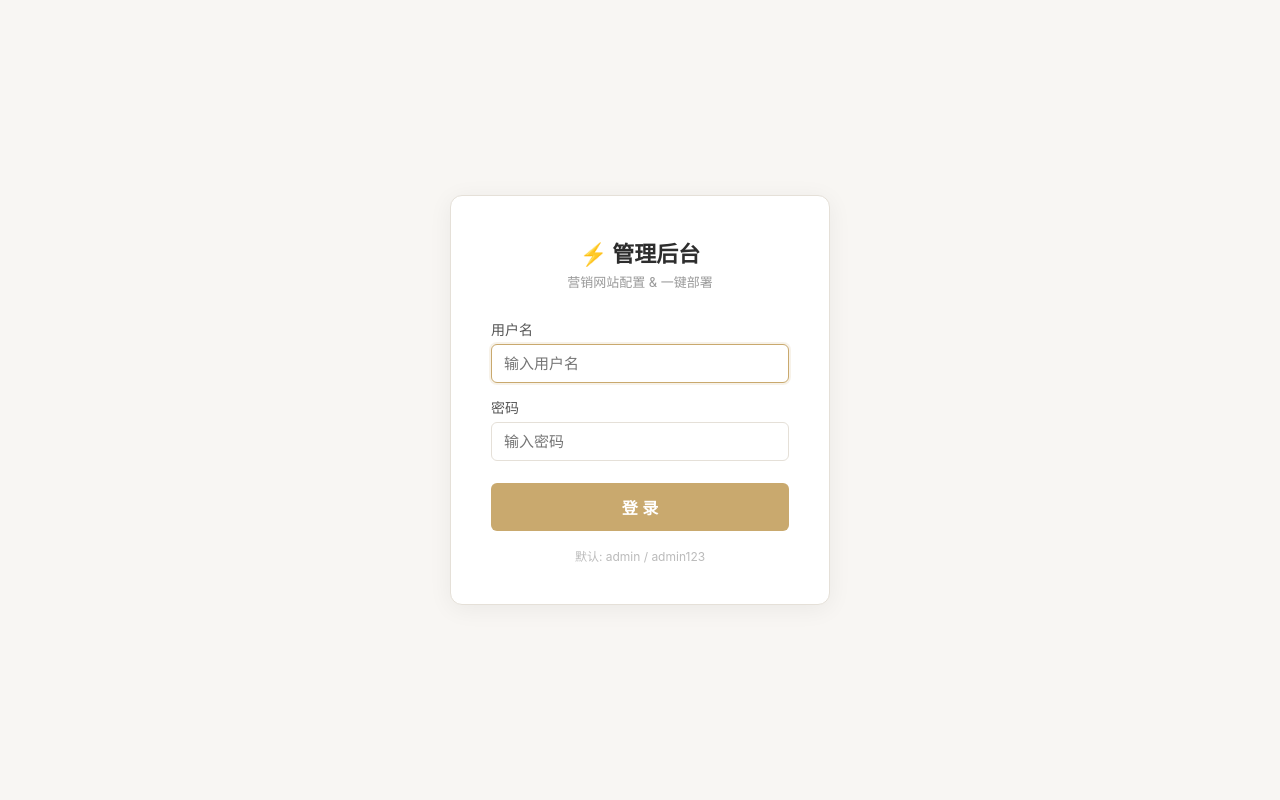
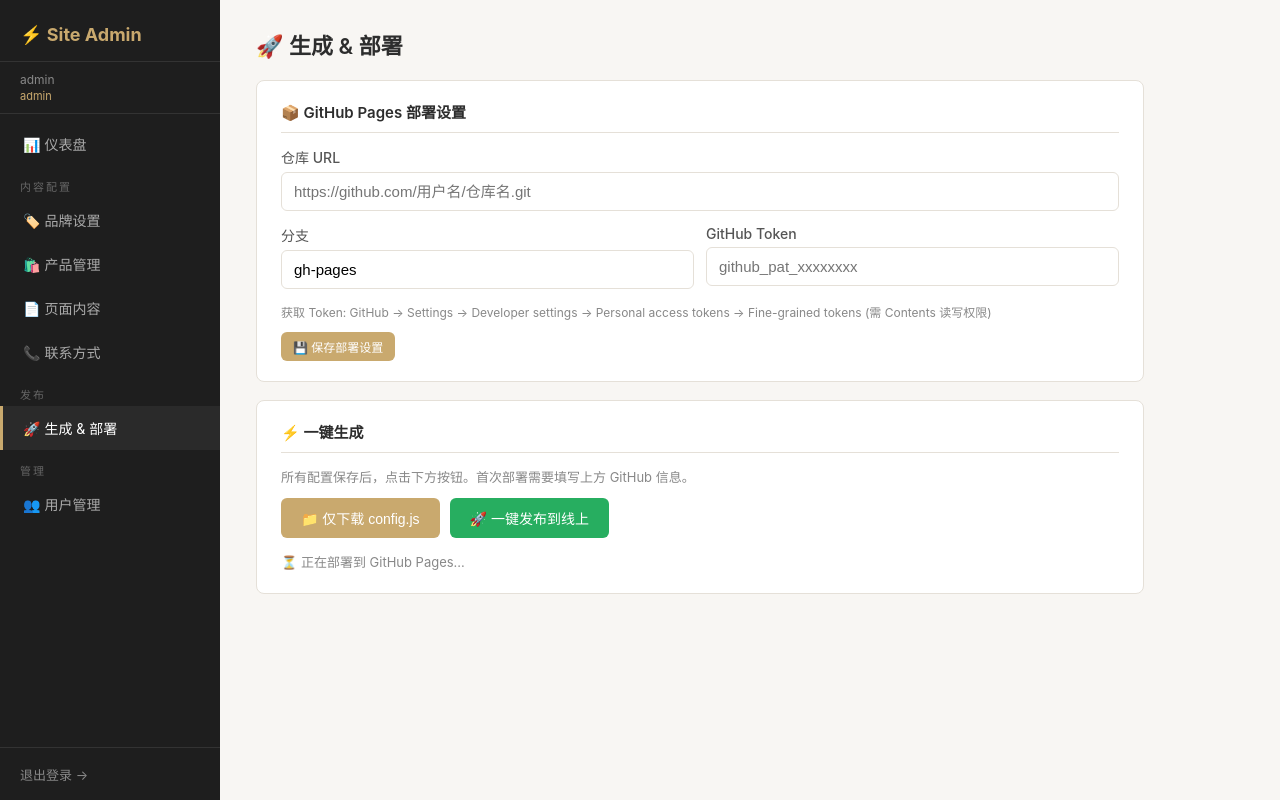
Before and after one commit to Test2025-start/tyla-rita-brand-site, a plain HTML site: page admin/index.html in a window 1280 px wide. Drawn offline with Linux system fonts and the light colour scheme.

Commit message:
Update admin page

```diff
--- a/admin/index.html
+++ b/admin/index.html
@@ -1,6 +1,5 @@
 <!DOCTYPE html>
-<html lang="zh">
-<head>
+<html lang="zh" style="-webkit-touch-callout: none;"><head>
 <meta charset="UTF-8">
 <meta name="viewport" content="width=device-width,initial-scale=1.0,maximum-scale=1.0,user-scalable=no">
 <meta name="robots" content="noindex">
@@ -165,25 +164,25 @@ tr:hover td{background:#FAFAFA}
 <div id="toastContainer"></div>
 
 <!-- ===== 登录页 ===== -->
-<div id="loginPage">
+<div id="loginPage" style="display: none;">
   <div class="login-box">
     <h1>⚡ 管理后台</h1>
-    <p class="sub">营销网站配置 & 一键部署</p>
+    <p class="sub">营销网站配置 &amp; 一键部署</p>
     <div class="alert" id="loginAlert"></div>
-    <div class="fg"><label>用户名</label><input type="text" id="loginUser" class="fi" placeholder="输入用户名" autofocus autocomplete="username"></div>
+    <div class="fg"><label>用户名</label><input type="text" id="loginUser" class="fi" placeholder="输入用户名" autofocus="" autocomplete="username"></div>
     <div class="fg"><label>密码</label><input type="password" id="loginPass" class="fi" placeholder="输入密码" autocomplete="current-password" onkeydown="if(event.key==='Enter')doLogin()"></div>
-    <button class="btn-login" id="loginBtn" onclick="doLogin()">登 录</button>
+    <button class="btn-login" id="loginBtn" onclick="doLogin()" style="opacity: 1;">登 录</button>
     <p style="text-align:center;font-size:12px;color:#BBB;margin-top:16px">默认: admin / admin123</p>
   </div>
 </div>
 
 <!-- ===== 主应用 ===== -->
-<div id="app">
+<div id="app" style="display: flex;">
   <!-- 移动端顶栏 -->
   <div class="topbar" id="topbar">
     <button class="tb-menu" onclick="toggleSidebar()" aria-label="菜单">☰</button>
     <span class="tb-logo">⚡ Site Admin</span>
-    <span style="font-size:12px;color:#888" id="tbUser"></span>
+    <span style="font-size:12px;color:#888" id="tbUser">admin</span>
   </div>
 
   <!-- 遮罩 -->
@@ -192,25 +191,41 @@ tr:hover td{background:#FAFAFA}
   <!-- 侧边栏 -->
   <nav class="sidebar" id="sidebar">
     <div class="sidebar-logo">⚡ Site Admin</div>
-    <div class="sidebar-info"><span id="sUser"></span><div class="role" id="sRole"></div></div>
+    <div class="sidebar-info"><span id="sUser">admin</span><div class="role" id="sRole">admin</div></div>
     <div class="sidebar-nav">
-      <a class="active" data-page="dashboard">📊 仪表盘</a>
+      <a class="" data-page="dashboard">📊 仪表盘</a>
       <div class="sec">内容配置</div>
-      <a data-page="brand">🏷️ 品牌设置</a>
-      <a data-page="products">🛍️ 产品管理</a>
-      <a data-page="pages">📄 页面内容</a>
-      <a data-page="contact">📞 联系方式</a>
+      <a data-page="brand" class="">🏷️ 品牌设置</a>
+      <a data-page="products" class="">🛍️ 产品管理</a>
+      <a data-page="pages" class="">📄 页面内容</a>
+      <a data-page="contact" class="">📞 联系方式</a>
       <div class="sec">发布</div>
-      <a data-page="deploy">🚀 生成 & 部署</a>
-      <div class="sec" id="adminSec" style="display:none">管理</div>
-      <a data-page="users" id="navUsers" style="display:none">👥 用户管理</a>
+      <a data-page="deploy" class="active">🚀 生成 &amp; 部署</a>
+      <div class="sec" id="adminSec" style="display: block;">管理</div>
+      <a data-page="users" id="navUsers" style="display: block;">👥 用户管理</a>
     </div>
     <div class="sidebar-footer"><a onclick="doLogout()">退出登录 →</a></div>
   </nav>
 
   <main class="main">
     <div class="alert" id="mainAlert"></div>
-    <div id="pageContainer"></div>
+    <div id="pageContainer">
+    <h1 class="page-title">🚀 生成 &amp; 部署</h1>
+    <form onsubmit="saveDeploy(event)" style="margin:0">
+    <div class="card"><div class="card-title">📦 GitHub Pages 部署设置</div>
+      <div class="fg"><label>仓库 URL</label><input class="fi" id="depo_repo" value="" placeholder="https://github.com/用户名/仓库名.git"></div>
+      <div class="fr"><div class="fg"><label>分支</label><input class="fi" id="depo_branch" value="gh-pages"></div><div class="fg"><label>GitHub Token</label><input type="password" class="fi" id="depo_token" value="" placeholder="github_pat_xxxxxxxx"></div></div>
+      <p style="font-size:12px;color:#888;margin-bottom:12px">获取 Token: GitHub → Settings → Developer settings → Personal access tokens → Fine-grained tokens (需 Contents 读写权限)</p>
+      <button type="submit" class="btn btn-p btn-sm">💾 保存部署设置</button>
+    </div></form>
+    <div class="card"><div class="card-title">⚡ 一键生成</div>
+      <p style="font-size:13px;color:#888;margin-bottom:12px">所有配置保存后，点击下方按钮。首次部署需要填写上方 GitHub 信息。</p>
+      <div class="depoly-actions">
+        <button class="btn btn-p" onclick="generateSite(false)">📁 仅下载 config.js</button>
+        <button class="btn btn-s" onclick="generateSite(true)">🚀 一键发布到线上</button>
+      </div>
+      <div class="status" id="genStatus"><span style="color:#888">⏳ 正在部署到 GitHub Pages...</span></div>
+    </div></div>
   </main>
 </div>
 
@@ -805,5 +820,6 @@ function downloadQR(){
   $('loginPass').addEventListener('keydown',function(e){if(e.key==='Enter')doLogin()});
 })();
 </script>
-</body>
-</html>
+
+
+</body></html>
```
